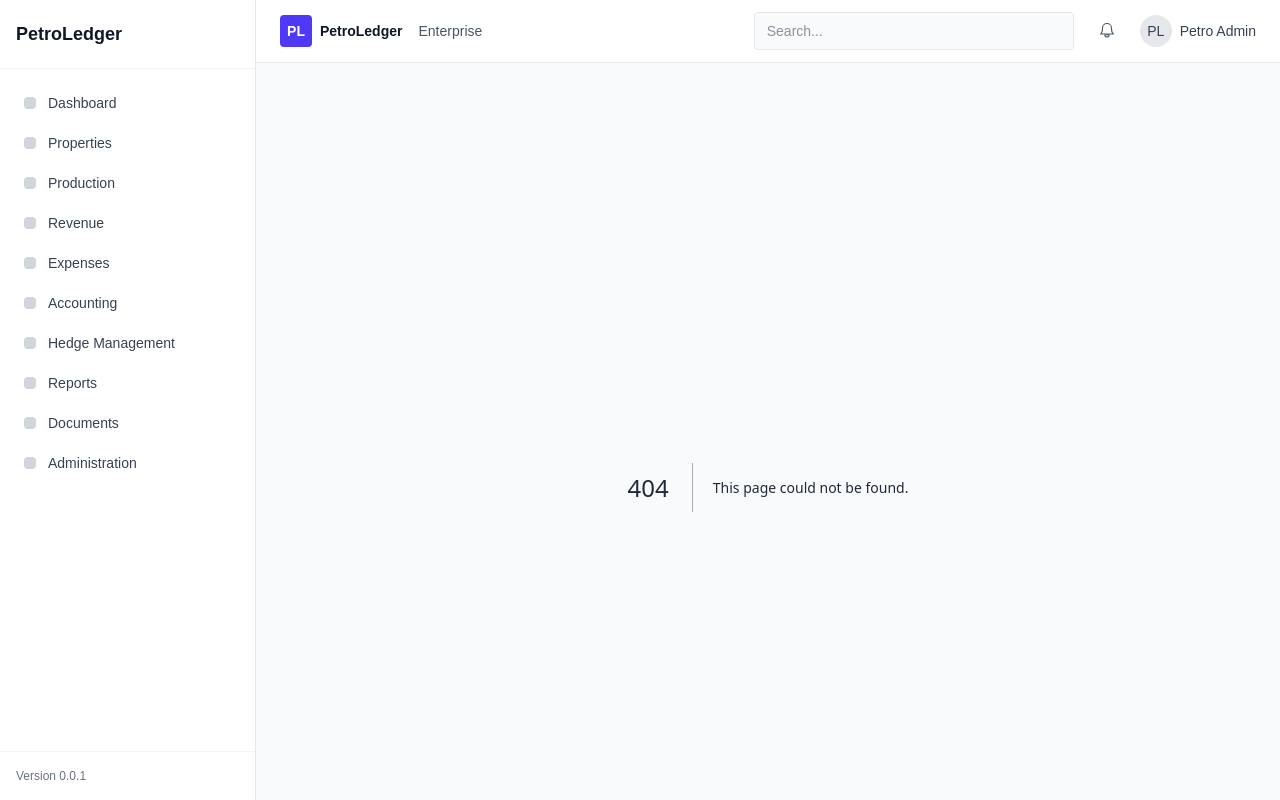
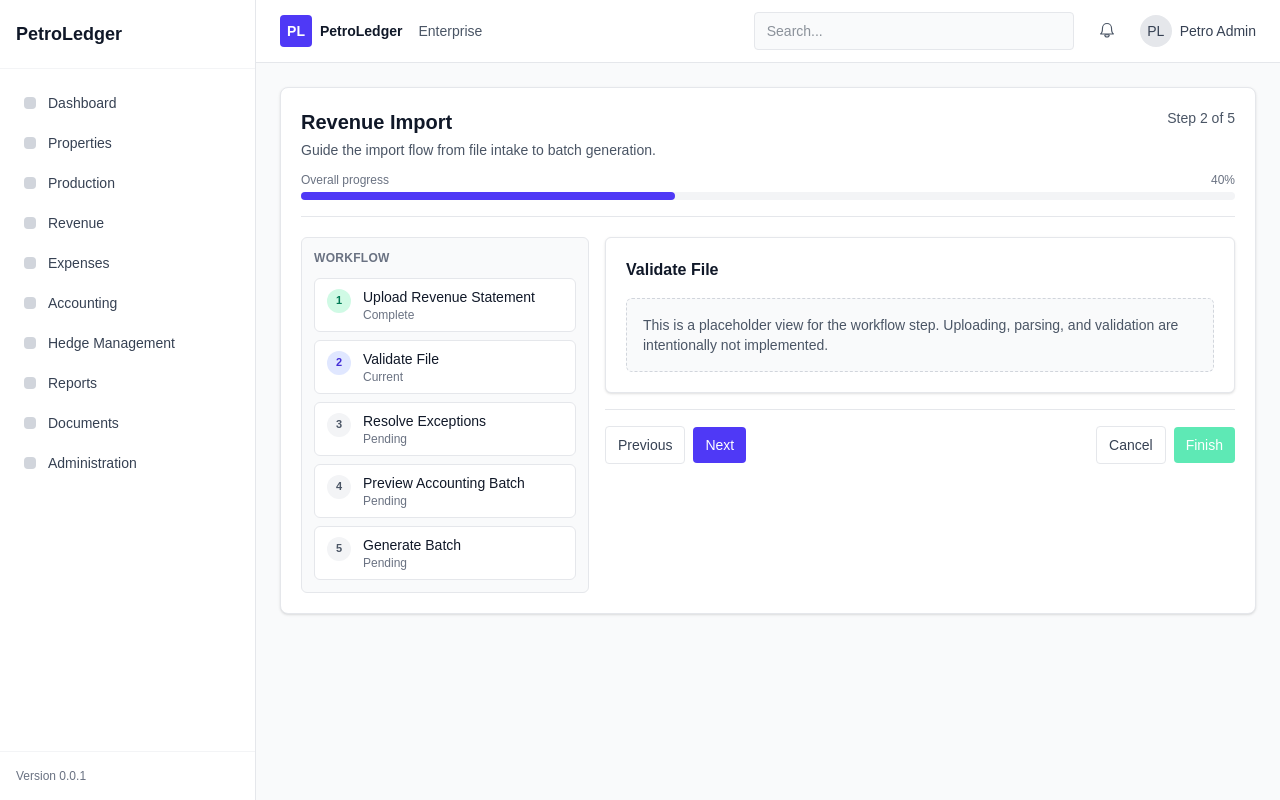
Before and after one commit to jessegarner10-svg/petroledger, a Next.js app: page /revenue/import in a window 1280 px wide. Before the commit this address had no page. Built offline with nearby package versions, Linux system fonts and the light colour scheme.

Commit message:
Create reusable workflow framework

```diff
--- /dev/null
+++ b/src/app/revenue/import/page.tsx
@@ -0,0 +1,100 @@
+"use client";
+
+import { useMemo, useState } from "react";
+import Workflow from "../../../components/workflow/Workflow";
+import WorkflowContent from "../../../components/workflow/WorkflowContent";
+import WorkflowFooter from "../../../components/workflow/WorkflowFooter";
+import WorkflowHeader from "../../../components/workflow/WorkflowHeader";
+import WorkflowStepList, { type WorkflowStepStatus } from "../../../components/workflow/WorkflowStepList";
+
+type StepConfig = {
+  id: string;
+  title: string;
+  description: string;
+  status: WorkflowStepStatus;
+};
+
+const stepConfigs: StepConfig[] = [
+  {
+    id: "upload",
+    title: "Upload Revenue Statement",
+    description: "Add the source file for the revenue import workflow.",
+    status: "complete",
+  },
+  {
+    id: "validate",
+    title: "Validate File",
+    description: "Review file structure and required fields.",
+    status: "current",
+  },
+  {
+    id: "exceptions",
+    title: "Resolve Exceptions",
+    description: "Address validation issues before continuing.",
+    status: "pending",
+  },
+  {
+    id: "preview",
+    title: "Preview Accounting Batch",
+    description: "Review the draft batch before generation.",
+    status: "pending",
+  },
+  {
+    id: "generate",
+    title: "Generate Batch",
+    description: "Create the accounting batch for review.",
+    status: "pending",
+  },
+];
+
+export default function RevenueImportPage() {
+  const [currentStep, setCurrentStep] = useState(2);
+
+  const steps = useMemo(() => stepConfigs.map((step, index) => ({
+    id: step.id,
+    title: step.title,
+    status: (index + 1 < currentStep ? "complete" : index + 1 === currentStep ? "current" : "pending") as "complete" | "current" | "pending",
+  })), [currentStep]);
+
+  const content = (steps[currentStep - 1] ?? steps[0]) as (typeof steps)[number] & { description?: string };
+
+  const handleNext = () => {
+    setCurrentStep((value) => Math.min(steps.length, value + 1));
+  };
+
+  const handlePrevious = () => {
+    setCurrentStep((value) => Math.max(1, value - 1));
+  };
+
+  return (
+    <Workflow
+      title="Revenue Import"
+      subtitle="Guide the import flow from file intake to batch generation."
+      currentStep={currentStep}
+      totalSteps={steps.length}
+      header={<WorkflowHeader title="Revenue Import" subtitle="Guide the import flow from file intake to batch generation." currentStep={currentStep} totalSteps={steps.length} />}
+      stepList={<WorkflowStepList steps={steps} />}
+      content={
+        <WorkflowContent
+          title={content.title}
+          description={content.description}
+        >
+          <div className="rounded-md border border-dashed border-gray-300 bg-gray-50 p-4 text-sm text-gray-600">
+            This is a placeholder view for the workflow step. Uploading, parsing, and validation are intentionally not implemented.
+          </div>
+        </WorkflowContent>
+      }
+      footer={
+        <WorkflowFooter
+          canGoPrevious={currentStep > 1}
+          canGoNext={currentStep < steps.length}
+          canFinish={currentStep === steps.length}
+          onPrevious={handlePrevious}
+          onNext={handleNext}
+          onCancel={() => setCurrentStep(1)}
+          onFinish={() => setCurrentStep(steps.length)}
+        />
+      }
+    />
+  );
+}
--- /dev/null
+++ b/src/components/workflow/Workflow.tsx
@@ -0,0 +1,42 @@
+import type { ReactNode } from "react";
+
+type WorkflowProps = {
+  title: string;
+  subtitle?: string;
+  currentStep: number;
+  totalSteps: number;
+  header?: ReactNode;
+  stepList?: ReactNode;
+  content?: ReactNode;
+  footer?: ReactNode;
+};
+
+export default function Workflow({
+  title,
+  subtitle,
+  currentStep,
+  totalSteps,
+  header,
+  stepList,
+  content,
+  footer,
+}: WorkflowProps) {
+  return (
+    <div className="max-w-7xl rounded-lg border border-gray-200 bg-white p-5 shadow-sm">
+      {header ?? (
+        <div className="border-b border-gray-200 pb-4">
+          <h1 className="text-xl font-semibold text-gray-900">{title}</h1>
+          {subtitle ? <p className="mt-1 text-sm text-gray-600">{subtitle}</p> : null}
+        </div>
+      )}
+
+      <div className="mt-5 flex flex-col gap-4 lg:flex-row lg:items-start">
+        {stepList ? <div>{stepList}</div> : null}
+        <div className="min-w-0 flex-1">
+          {content}
+          {footer ? <div className="mt-4">{footer}</div> : null}
+        </div>
+      </div>
+    </div>
+  );
+}
--- /dev/null
+++ b/src/components/workflow/WorkflowContent.tsx
@@ -0,0 +1,17 @@
+import type { ReactNode } from "react";
+
+type WorkflowContentProps = {
+  title: string;
+  description?: string;
+  children?: ReactNode;
+};
+
+export default function WorkflowContent({ title, description, children }: WorkflowContentProps) {
+  return (
+    <div className="rounded-md border border-gray-200 bg-white p-5 shadow-sm">
+      <h2 className="text-base font-semibold text-gray-900">{title}</h2>
+      {description ? <p className="mt-1 text-sm text-gray-600">{description}</p> : null}
+      {children ? <div className="mt-4">{children}</div> : null}
+    </div>
+  );
+}
--- /dev/null
+++ b/src/components/workflow/WorkflowFooter.tsx
@@ -0,0 +1,60 @@
+type WorkflowFooterProps = {
+  onPrevious?: () => void;
+  onNext?: () => void;
+  onCancel?: () => void;
+  onFinish?: () => void;
+  canGoPrevious?: boolean;
+  canGoNext?: boolean;
+  canFinish?: boolean;
+};
+
+export default function WorkflowFooter({
+  onPrevious,
+  onNext,
+  onCancel,
+  onFinish,
+  canGoPrevious = true,
+  canGoNext = true,
+  canFinish = false,
+}: WorkflowFooterProps) {
+  return (
+    <div className="flex flex-wrap items-center justify-between gap-3 border-t border-gray-200 pt-4">
+      <div className="flex flex-wrap items-center gap-2">
+        <button
+          type="button"
+          onClick={onPrevious}
+          disabled={!canGoPrevious}
+          className="rounded border border-gray-200 bg-white px-3 py-2 text-sm text-gray-700 transition disabled:cursor-not-allowed disabled:opacity-50"
+        >
+          Previous
+        </button>
+        <button
+          type="button"
+          onClick={onNext}
+          disabled={!canGoNext}
+          className="rounded bg-indigo-600 px-3 py-2 text-sm font-medium text-white transition disabled:cursor-not-allowed disabled:bg-indigo-300"
+        >
+          Next
+        </button>
+      </div>
+
+      <div className="flex flex-wrap items-center gap-2">
+        <button
+          type="button"
+          onClick={onCancel}
+          className="rounded border border-gray-200 bg-white px-3 py-2 text-sm text-gray-700 transition hover:bg-gray-50"
+        >
+          Cancel
+        </button>
+        <button
+          type="button"
+          onClick={onFinish}
+          disabled={!canFinish}
+          className="rounded bg-emerald-600 px-3 py-2 text-sm font-medium text-white transition disabled:cursor-not-allowed disabled:bg-emerald-300"
+        >
+          Finish
+        </button>
+      </div>
+    </div>
+  );
+}
--- /dev/null
+++ b/src/components/workflow/WorkflowHeader.tsx
@@ -0,0 +1,34 @@
+type WorkflowHeaderProps = {
+  title: string;
+  subtitle?: string;
+  currentStep: number;
+  totalSteps: number;
+};
+
+export default function WorkflowHeader({ title, subtitle, currentStep, totalSteps }: WorkflowHeaderProps) {
+  const progress = Math.round((currentStep / totalSteps) * 100);
+
+  return (
+    <div className="border-b border-gray-200 pb-4">
+      <div className="flex flex-wrap items-start justify-between gap-3">
+        <div>
+          <h1 className="text-xl font-semibold text-gray-900">{title}</h1>
+          {subtitle ? <p className="mt-1 text-sm text-gray-600">{subtitle}</p> : null}
+        </div>
+        <div className="text-sm text-gray-600">
+          Step {currentStep} of {totalSteps}
+        </div>
+      </div>
+
+      <div className="mt-3">
+        <div className="mb-1 flex items-center justify-between text-xs text-gray-500">
+          <span>Overall progress</span>
+          <span>{progress}%</span>
+        </div>
+        <div className="h-2 w-full rounded-full bg-gray-100">
+          <div className="h-2 rounded-full bg-indigo-600" style={{ width: `${progress}%` }} />
+        </div>
+      </div>
+    </div>
+  );
+}
--- /dev/null
+++ b/src/components/workflow/WorkflowStepList.tsx
@@ -0,0 +1,38 @@
+export type WorkflowStepStatus = "complete" | "current" | "pending";
+
+type WorkflowStep = {
+  id: string;
+  title: string;
+  status: WorkflowStepStatus;
+};
+
+type WorkflowStepListProps = {
+  steps: WorkflowStep[];
+};
+
+const statusStyles: Record<WorkflowStepStatus, string> = {
+  complete: "bg-emerald-100 text-emerald-700",
+  current: "bg-indigo-100 text-indigo-700",
+  pending: "bg-gray-100 text-gray-600",
+};
+
+export default function WorkflowStepList({ steps }: WorkflowStepListProps) {
+  return (
+    <div className="w-full rounded-md border border-gray-200 bg-gray-50 p-3 lg:w-72">
+      <div className="mb-3 text-xs font-semibold uppercase tracking-wide text-gray-500">Workflow</div>
+      <div className="space-y-2">
+        {steps.map((step, index) => (
+          <div key={step.id} className="flex items-start gap-3 rounded-md border border-gray-200 bg-white px-3 py-2">
+            <div className={`mt-0.5 flex h-6 w-6 shrink-0 items-center justify-center rounded-full text-[11px] font-semibold ${statusStyles[step.status]}`}>
+              {index + 1}
+            </div>
+            <div className="min-w-0">
+              <div className="text-sm font-medium text-gray-900">{step.title}</div>
+              <div className="text-xs text-gray-500">{step.status === "complete" ? "Complete" : step.status === "current" ? "Current" : "Pending"}</div>
+            </div>
+          </div>
+        ))}
+      </div>
+    </div>
+  );
+}
```
